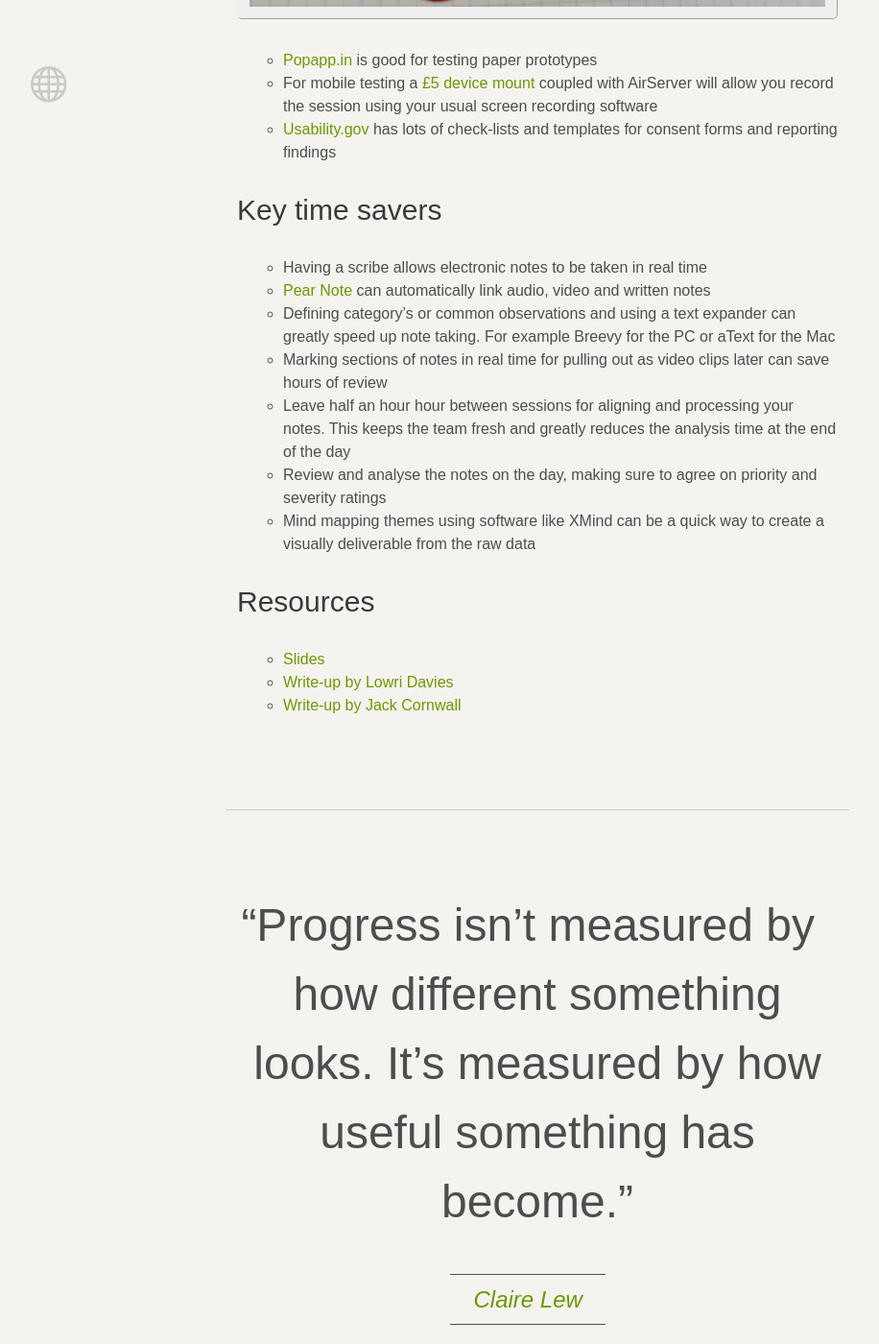
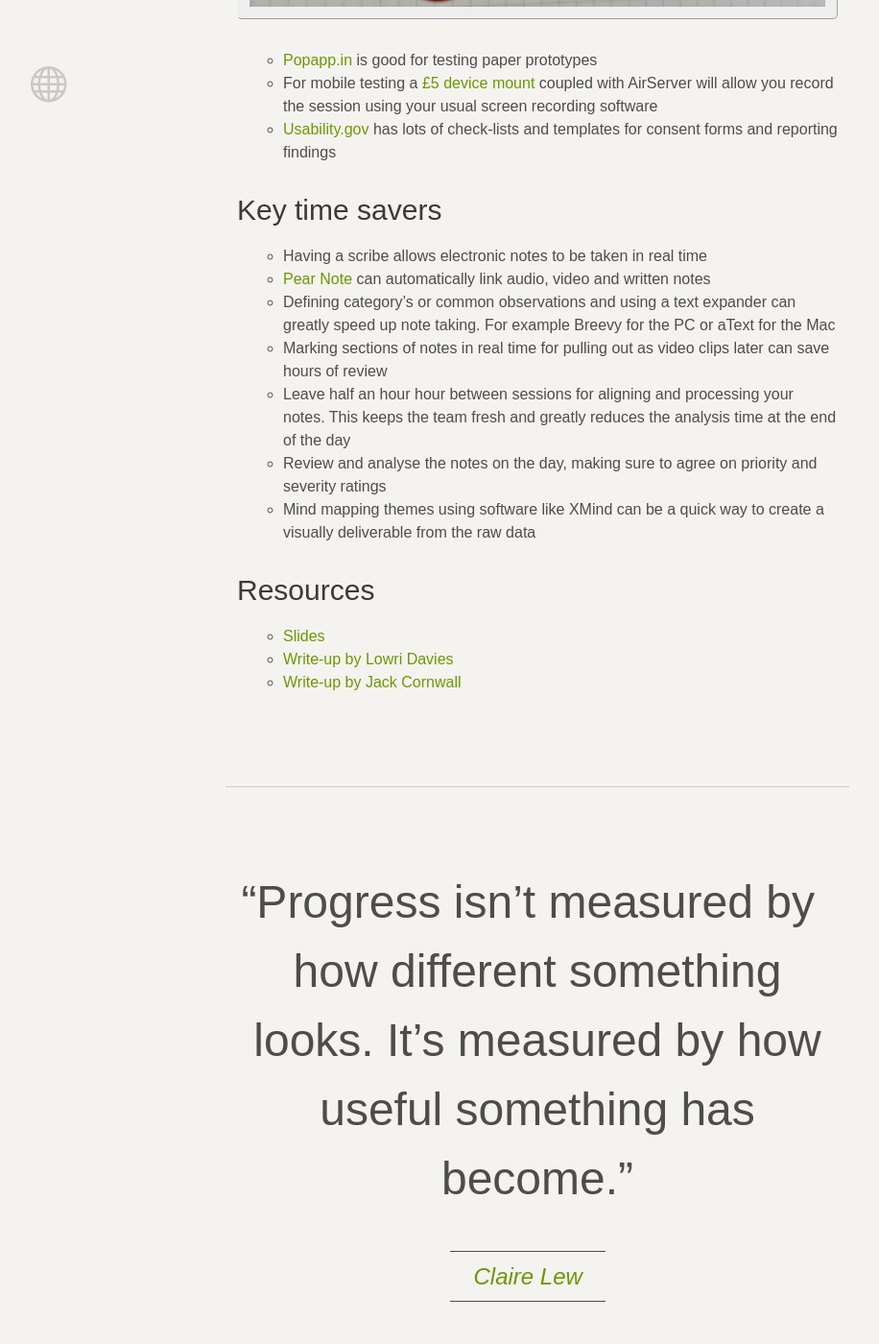
Before and after one commit to waynemoir/waynemoir.com, a Jekyll site: the page built from index.html, in a window 1280 px wide and 1400 px high, scrolled down 1031 px. Shown: the whole window at 96% size, without its empty margins (80-996 px from the left). Built offline with Jekyll 4.4.1, drawn with Linux system fonts in a browser that asks for light colours; some web fonts are replaced; Markdown is read by kramdown in place of the engine named in the settings; the list of posts is cut into pages by our own code.

Commit message:
Latest compiled CSS

```diff
--- a/css/style.css
+++ b/css/style.css
@@ -4025,3 +4025,7 @@
   padding: 12px;
   margin: -12px;
 }
+
+h2, h3, h4, h5, h6 {
+  margin-bottom: 12px;
+}
```
